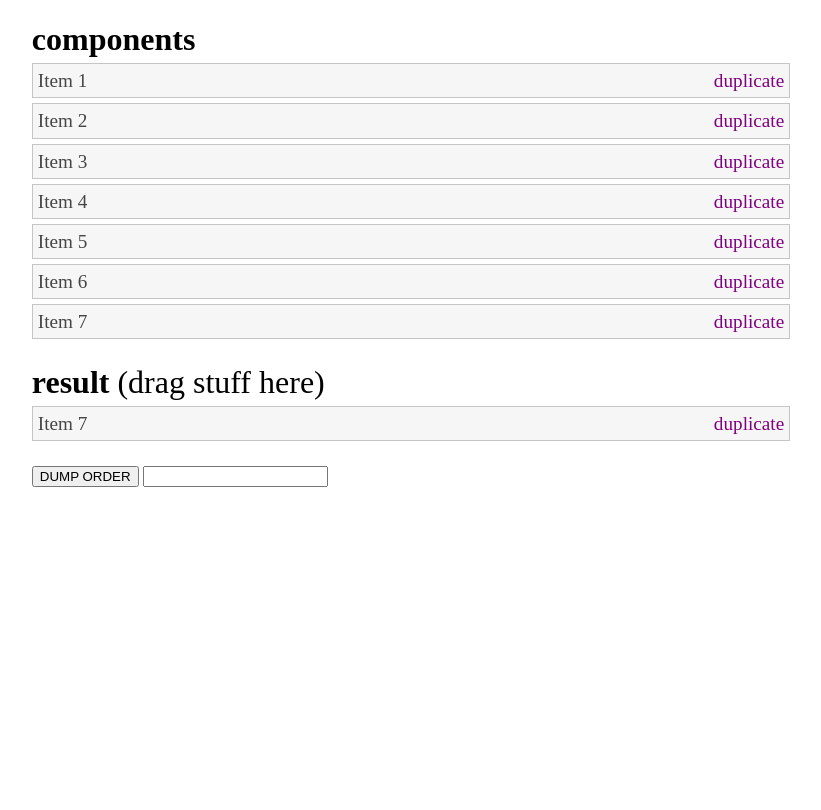
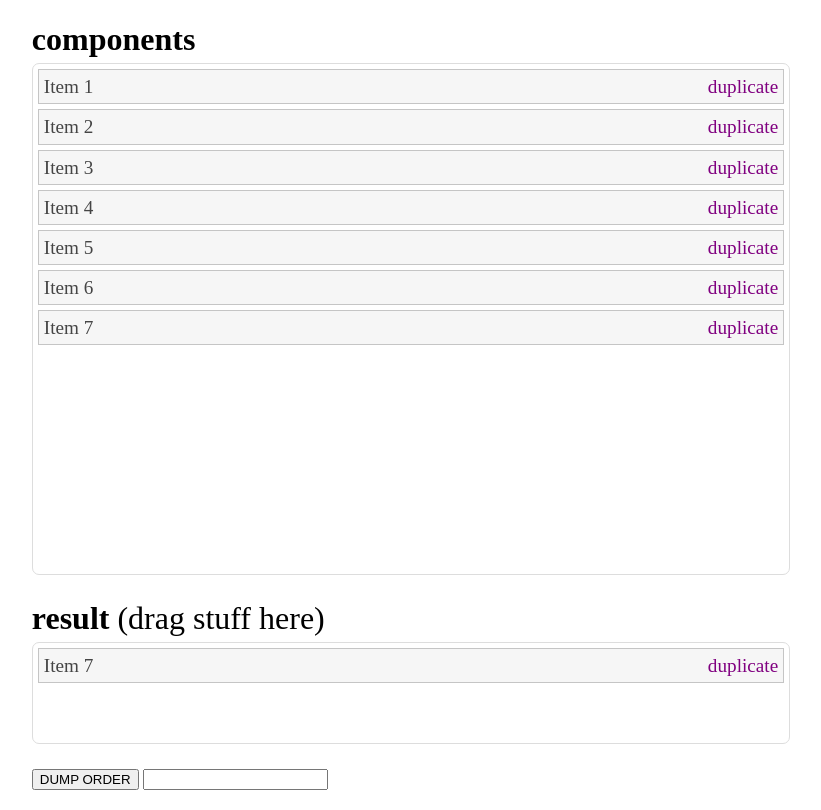
Before and after one commit to jeffreysbrother/landing-page-generator, a plain HTML site: page index.html in a window 1280 px wide. Shown: the whole page, without its empty margins (229-1050 px from the left). Drawn offline with nearby package versions, Linux system fonts and the light colour scheme.

Commit message:
add containers to both sections

```diff
--- a/index.html
+++ b/index.html
@@ -5,15 +5,27 @@
 	<title>jQuery UI Example Page</title>
 	<link href="jquery-ui.min.css" rel="stylesheet">
 	<style>
-		.container {margin: 20px auto; display:block; width: 60%; }
+		.container {margin: 20px auto; display: block; width: 60%; }
 		h1 {
 			margin-bottom: 5px;
 		}
 		h1 span {
 			font-weight: normal;
 		}
+		.sort-contain-base {
+			border: 1px solid #ddd;
+			padding: 5px;
+			border-radius: 7px;
+			margin-bottom: 25px;
+		}
+		.sort-contain-1 {
+			height: 500px;
+		}
+		.sort-contain-2 {
+			min-height: 90px;
+		}
 		#sortable,
-		#sortable2 { list-style-type: none; margin: 0; margin-bottom: 25px; padding: 0;}
+		#sortable2 { list-style-type: none; margin: 0; padding: 0;}
 		#sortable li,
 		#sortable2 li { margin-bottom: 5px; padding: 5px; font-size: 1.2em; }
 		html>body #sortable li,
@@ -37,6 +49,7 @@
 
 	<div class="container">
 		<h1>components</h1>
+		<div class="sort-contain-base sort-contain-1">
 			<ul id="sortable">
 			  <li id="1" class="ui-state-default">Item 1<span>duplicate</span></li>
 			  <li id="2" class="ui-state-default">Item 2<span>duplicate</span></li>
@@ -46,15 +59,16 @@
 			  <li id="6" class="ui-state-default">Item 6<span>duplicate</span></li>
 			  <li id="7" class="ui-state-default">Item 7<span>duplicate</span></li>
 			</ul>
+		</div>
 
 		<!-- <hr> -->
 
 		<h1>result <span>(drag stuff here)</span></h1>
+		<div class="sort-contain-base sort-contain-2">
 			<ul id="sortable2">
 				<li id="7" class="ui-state-default">Item 7<span>duplicate</span></li>
 			</ul>
-
-
+		</div>
 
 		<button class="dump">DUMP ORDER</button>
 		<input class="result" type="text">
```
Lines whose indentation alone changed are shown as unchanged.
